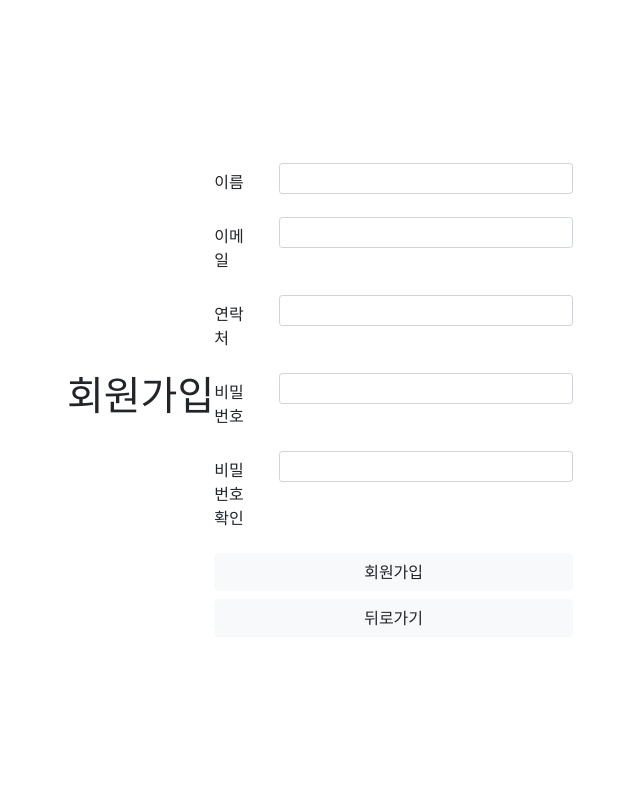
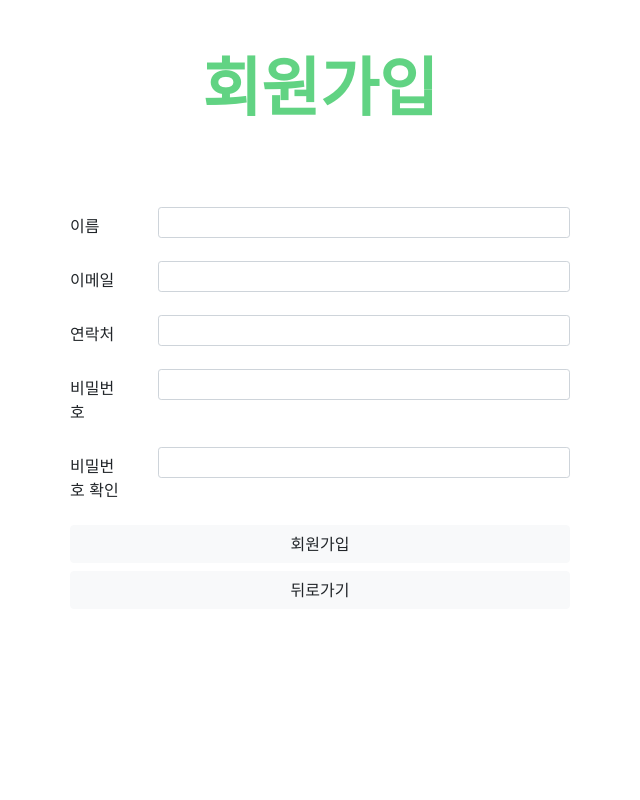
Before and after one commit to jeeyuni/9-week0-cart, a Flask app: page /signup in a window 1280 px wide. Shown: the whole page, without its empty margins (320-960 px from the left). Run offline with Flask 3, Linux system fonts and the light colour scheme.

Commit message:
회원가입 레이블 가로넓이 조절했습니다

```diff
--- a/templates/signup.html
+++ b/templates/signup.html
@@ -12,19 +12,33 @@
 
 
     <style>
+      * .ibm-plex-sans-kr-regular {
+        font-family: "IBM Plex Sans KR", sans-serif;
+        font-weight: 400;
+        font-style: normal;
+
+      }
+
       body {
         display: flex;
         justify-content: center;
       }
 
       .signup-container {
-      display: flex;
         justify-content: center;
         align-items: center;
         height: 100vh;
-      max-width: 800px;
+        width: 500px;
       }
 
+      .title {
+        text-align: center;
+        margin-bottom: 30px;
+        color: rgb(97, 211, 131);
+        font-size: 4rem;
+        font-weight: bold;
+        padding: 50px;
+      }
     </style>
 
 
```
Also changed, not shown: 1 other file. Lines whose indentation alone changed are shown as unchanged.
